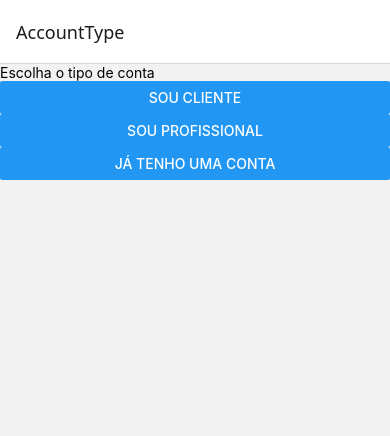
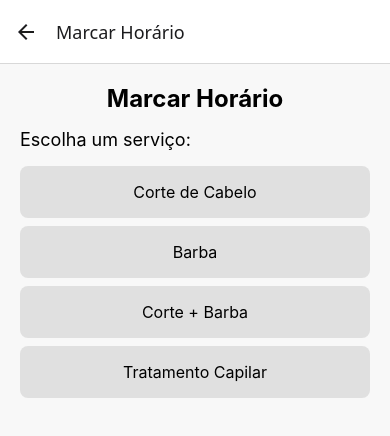
Before and after one commit to Juan-90/BarbeariaApp, a React Native app: screen /BookAppointment in a window 390 px wide. Shown: the top 436 px of the page. Built offline with nearby package versions, Linux system fonts and the light colour scheme.

Commit message:
Corrigindo navegacao para telas de agendamento e historico

```diff
--- a/App.js
+++ b/App.js
@@ -1,14 +1,19 @@
 import React from 'react';
 import { NavigationContainer } from '@react-navigation/native'; // Certifique-se de ter instalado corretamente o React Navigation
-import { AuthProvider } from './src/context/AuthContext';
+import { AuthProvider } from './src/context/AuthContext'; // Gerenciamento de autenticação
+import { AppointmentProvider } from '@context/AppointmentContext'; // Gerenciamento de agendamentos
 import AppNavigation from './src/navigation/AppNavigation'; // Importa sua lógica de navegação principal
 
 export default function App() {
   return (
+    // Envolvendo o aplicativo com os contextos
     <AuthProvider>
-      <NavigationContainer>
-        <AppNavigation />
-      </NavigationContainer>
+      <AppointmentProvider>
+        <NavigationContainer>
+          {/* Adicionando a navegação principal */}
+          <AppNavigation />
+        </NavigationContainer>
+      </AppointmentProvider>
     </AuthProvider>
   );
 }
--- a/babel.config.js
+++ b/babel.config.js
@@ -11,6 +11,7 @@ module.exports = function (api) {
             '@screens': './src/screens',
             '@utils': './src/utils',
             '@services': './src/services',
+            '@context': './src/context',
           },
         },
       ],
--- /dev/null
+++ b/src/context/AppointmentContext.js
@@ -0,0 +1,17 @@
+import React, { createContext, useState } from 'react';
+
+export const AppointmentContext = createContext();
+
+export const AppointmentProvider = ({ children }) => {
+  const [appointments, setAppointments] = useState([]);
+
+  const addAppointment = (appointment) => {
+    setAppointments([...appointments, appointment]);
+  };
+
+  return (
+    <AppointmentContext.Provider value={{ appointments, addAppointment }}>
+      {children}
+    </AppointmentContext.Provider>
+  );
+};
--- a/src/navigation/AppNavigation.js
+++ b/src/navigation/AppNavigation.js
@@ -8,6 +8,9 @@ import AccountTypeScreen from '@screens/AccountTypeScreen';
 import ClientDashboard from '@screens/client/ClientDashboard';
 import ProfessionalDashboard from '@screens/professional/ProfessionalDashboard';
 import ScheduleAppointment from '@screens/ScheduleAppointment';
+import BookAppointment from '@screens/client/BookAppointment';
+import AppointmentHistory from '@screens/client/AppointmentHistory';
+
 
 const Stack = createNativeStackNavigator();
 
@@ -26,6 +29,10 @@ export default function AppNavigation() {
       <Stack.Screen name="ProfessionalDashboard" component={ProfessionalDashboard} />
       <Stack.Screen name="ScheduleAppointment" component={ScheduleAppointment} />
 
+      {/* Arquivos do DashboardCliente */}
+      <Stack.Screen name="BookAppointment" component={BookAppointment} options={{ title: 'Marcar Horário' }} />
+      <Stack.Screen name="AppointmentHistory" component={AppointmentHistory} options={{ title: 'Histórico de Agendamentos' }} />
+
     </Stack.Navigator>
   );
 }
--- a/src/screens/ScheduleAppointment.js
+++ b/src/screens/ScheduleAppointment.js
@@ -1,26 +1,57 @@
-// src/screens/client/ScheduleAppointment.js
 import React, { useState } from 'react';
-import { View, Text, Button, StyleSheet } from 'react-native';
+import { View, Text, Button, StyleSheet, Alert } from 'react-native';
 import DateTimePicker from '@react-native-community/datetimepicker';
-import { formatDate } from '@utils/DateUtils';
+import { formatDate, formatTime } from '@utils/DateUtils';
+import { useContext } from 'react';
+import { AppointmentContext } from '@context/AppointmentContext';
 
-export default function ScheduleAppointment() {
+
+export default function ScheduleAppointment({ navigation }) {
   const [selectedDate, setSelectedDate] = useState(new Date());
-  const [showPicker, setShowPicker] = useState(false);
+  const [showDatePicker, setShowDatePicker] = useState(false);
+  const [showTimePicker, setShowTimePicker] = useState(false);
 
   const handleDateChange = (event, date) => {
-    setShowPicker(false);
+    setShowDatePicker(false);
     if (date) {
       setSelectedDate(date);
     }
   };
 
+  const handleTimeChange = (event, time) => {
+    setShowTimePicker(false);
+    if (time) {
+      const updatedDate = new Date(selectedDate);
+      updatedDate.setHours(time.getHours(), time.getMinutes());
+      setSelectedDate(updatedDate);
+    }
+  };
+
+  const { addAppointment } = useContext(AppointmentContext);
+
+const confirmAppointment = () => {
+  const newAppointment = {
+    id: Date.now(), // Gera um ID único
+    date: selectedDate.toISOString(), // Converte a data para o formato ISO
+    service: 'Corte de cabelo', // Você pode permitir que o cliente escolha o serviço
+  };
+
+  addAppointment(newAppointment); // Salva no estado global
+
+  Alert.alert(
+    'Confirmação',
+    `Agendado para: ${formatDate(selectedDate)} às ${formatTime(selectedDate)}`,
+    [{ text: 'OK', onPress: () => navigation.navigate('AppointmentHistory') }]
+  );
+};
+
+
   return (
     <View style={styles.container}>
-      <Text style={styles.label}>Selecione a data para o agendamento:</Text>
-      <Text style={styles.date}>{formatDate(selectedDate)}</Text>
-      <Button title="Selecionar Data" onPress={() => setShowPicker(true)} />
-      {showPicker && (
+      <Text style={styles.label}>Selecione a data e horário para o agendamento:</Text>
+      <Text style={styles.date}>{`${formatDate(selectedDate)} às ${formatTime(selectedDate)}`}</Text>
+      <Button title="Selecionar Data" onPress={() => setShowDatePicker(true)} />
+      {showDatePicker && (
         <DateTimePicker
           value={selectedDate}
           mode="date"
@@ -28,7 +59,16 @@ export default function ScheduleAppointment() {
           onChange={handleDateChange}
         />
       )}
-      <Button title="Confirmar Agendamento" onPress={() => alert(`Agendado para: ${formatDate(selectedDate)}`)} />
+      <Button title="Selecionar Horário" onPress={() => setShowTimePicker(true)} />
+      {showTimePicker && (
+        <DateTimePicker
+          value={selectedDate}
+          mode="time"
+          display="clock"
+          onChange={handleTimeChange}
+        />
+      )}
+      <Button title="Confirmar Agendamento" onPress={confirmAppointment} />
     </View>
   );
 }
--- a/src/screens/client/AppointmentHistory.js
+++ b/src/screens/client/AppointmentHistory.js
@@ -1,27 +1,53 @@
-// src/screens/client/AppointmentHistory.js
-import React from 'react';
-import { View, Text, StyleSheet, FlatList } from 'react-native';
+import React, { useState, useEffect, useContext } from 'react';
+import { View, Text, StyleSheet, FlatList, ActivityIndicator } from 'react-native';
 import { formatDate } from '@utils/DateUtils';
-
-const mockAppointments = [
-  { id: 1, date: '2024-12-01T14:00:00Z', service: 'Corte de cabelo' },
-  { id: 2, date: '2024-12-05T10:30:00Z', service: 'Barba' },
-];
+import Icon from 'react-native-vector-icons/FontAwesome';
+import { AppointmentContext } from '@context/AppointmentContext';
 
 export default function AppointmentHistory() {
+  const { appointments } = useContext(AppointmentContext); // Obtém os agendamentos do contexto
+  const [loading, setLoading] = useState(true);
+
+  useEffect(() => {
+    // Simulação de carregamento inicial (apenas para visualização do spinner)
+    const fetchData = async () => {
+      try {
+        setLoading(true);
+        setTimeout(() => {
+          setLoading(false);
+        }, 1000);
+      } catch (error) {
+        console.error('Erro ao carregar agendamentos:', error);
+        setLoading(false);
+      }
+    };
+
+    fetchData();
+  }, []);
+
   return (
     <View style={styles.container}>
       <Text style={styles.title}>Histórico de Agendamentos</Text>
+
+      {loading ? (
+        <ActivityIndicator size="large" color="#007bff" />
+      ) : appointments.length === 0 ? (
+        <Text style={styles.emptyState}>Você ainda não tem agendamentos.</Text>
+      ) : (
         <FlatList
-        data={mockAppointments}
+          data={appointments.sort((a, b) => new Date(b.date) - new Date(a.date))}
           keyExtractor={(item) => item.id.toString()}
           renderItem={({ item }) => (
             <View style={styles.item}>
+              <Icon name="scissors" size={20} color="#007bff" style={styles.icon} />
+              <View style={styles.textContainer}>
                 <Text style={styles.service}>{item.service}</Text>
                 <Text style={styles.date}>{formatDate(item.date)}</Text>
               </View>
+            </View>
           )}
         />
+      )}
     </View>
   );
 }
@@ -30,24 +56,47 @@ const styles = StyleSheet.create({
   container: {
     flex: 1,
     padding: 16,
-    backgroundColor: '#fff',
+    backgroundColor: '#f8f8f8',
   },
   title: {
-    fontSize: 20,
+    fontSize: 24,
     fontWeight: 'bold',
     marginBottom: 16,
+    textAlign: 'center',
+    color: '#333',
   },
   item: {
+    flexDirection: 'row',
+    alignItems: 'center',
     padding: 12,
-    borderBottomWidth: 1,
-    borderBottomColor: '#ccc',
+    marginBottom: 8,
+    backgroundColor: '#fff',
+    borderRadius: 8,
+    shadowColor: '#000',
+    shadowOpacity: 0.1,
+    shadowRadius: 4,
+    shadowOffset: { width: 0, height: 2 },
+    elevation: 2,
+  },
+  icon: {
+    marginRight: 12,
+  },
+  textContainer: {
+    flex: 1,
   },
   service: {
     fontSize: 16,
     fontWeight: 'bold',
+    color: '#333',
   },
   date: {
     fontSize: 14,
     color: '#666',
   },
+  emptyState: {
+    fontSize: 16,
+    color: '#666',
+    textAlign: 'center',
+    marginTop: 20,
+  },
 });
--- a/src/screens/client/BookAppointment.js
+++ b/src/screens/client/BookAppointment.js
@@ -1,11 +1,64 @@
-import React from 'react';
-import { View, Text, StyleSheet } from 'react-native';
+import React, { useState } from 'react';
+import { View, Text, TouchableOpacity, StyleSheet, FlatList } from 'react-native';
 
-export default function BookAppointment() {
+export default function BookAppointment({ navigation }) {
+  const [selectedService, setSelectedService] = useState(null);
+
+  // Lista de serviços disponíveis
+  const services = [
+    { id: '1', name: 'Corte de Cabelo' },
+    { id: '2', name: 'Barba' },
+    { id: '3', name: 'Corte + Barba' },
+    { id: '4', name: 'Tratamento Capilar' },
+  ];
+
+  // Handle seleção de serviço
+  const handleSelectService = (service) => {
+    setSelectedService(service);
+    // Aqui podemos adicionar lógica para avançar para seleção de horário
+    navigation.navigate('ScheduleAppointment');
+  };
+
   return (
     <View style={styles.container}>
       <Text style={styles.title}>Marcar Horário</Text>
-      <Text>Formulário para o cliente selecionar data e horário.</Text>
+      <Text style={styles.subtitle}>Escolha um serviço:</Text>
+
+      {/* Lista de serviços */}
+      <FlatList
+        data={services}
+        keyExtractor={(item) => item.id}
+        renderItem={({ item }) => (
+          <TouchableOpacity
+            style={[
+              styles.serviceButton,
+              selectedService?.id === item.id && styles.selectedServiceButton,
+            ]}
+            onPress={() => handleSelectService(item)}
+          >
+            <Text
+              style={[
+                styles.serviceText,
+                selectedService?.id === item.id && styles.selectedServiceText,
+              ]}
+            >
+              {item.name}
+            </Text>
+          </TouchableOpacity>
+        )}
+      />
+
+      {/* Botão de confirmação */}
+      {selectedService && (
+        <TouchableOpacity
+          style={styles.confirmButton}
+          onPress={() =>
+            alert(`Serviço "${selectedService.name}" selecionado!`)
+          }
+        >
+          <Text style={styles.confirmButtonText}>Confirmar Serviço</Text>
+        </TouchableOpacity>
+      )}
     </View>
   );
 }
@@ -13,13 +66,47 @@ export default function BookAppointment() {
 const styles = StyleSheet.create({
   container: {
     flex: 1,
-    justifyContent: 'center',
-    alignItems: 'center',
     padding: 20,
+    backgroundColor: '#f8f8f8',
   },
   title: {
-    fontSize: 20,
+    fontSize: 24,
     fontWeight: 'bold',
-    marginBottom: 10,
+    marginBottom: 16,
+    textAlign: 'center',
+  },
+  subtitle: {
+    fontSize: 18,
+    marginBottom: 16,
+  },
+  serviceButton: {
+    padding: 16,
+    backgroundColor: '#e0e0e0',
+    borderRadius: 8,
+    marginBottom: 8,
+  },
+  selectedServiceButton: {
+    backgroundColor: '#007bff',
+  },
+  serviceText: {
+    fontSize: 16,
+    color: '#000',
+    textAlign: 'center',
+  },
+  selectedServiceText: {
+    color: '#fff',
+    fontWeight: 'bold',
+  },
+  confirmButton: {
+    marginTop: 20,
+    padding: 16,
+    backgroundColor: '#28a745',
+    borderRadius: 8,
+    alignItems: 'center',
+  },
+  confirmButtonText: {
+    color: '#fff',
+    fontSize: 16,
+    fontWeight: 'bold',
   },
 });
```
Also changed, not shown: src/screens/client/ClientDashboard.js (+15 -1 lines), 2 other files (tests, documents, lock files or other folders). Lines whose indentation alone changed are shown as unchanged.
